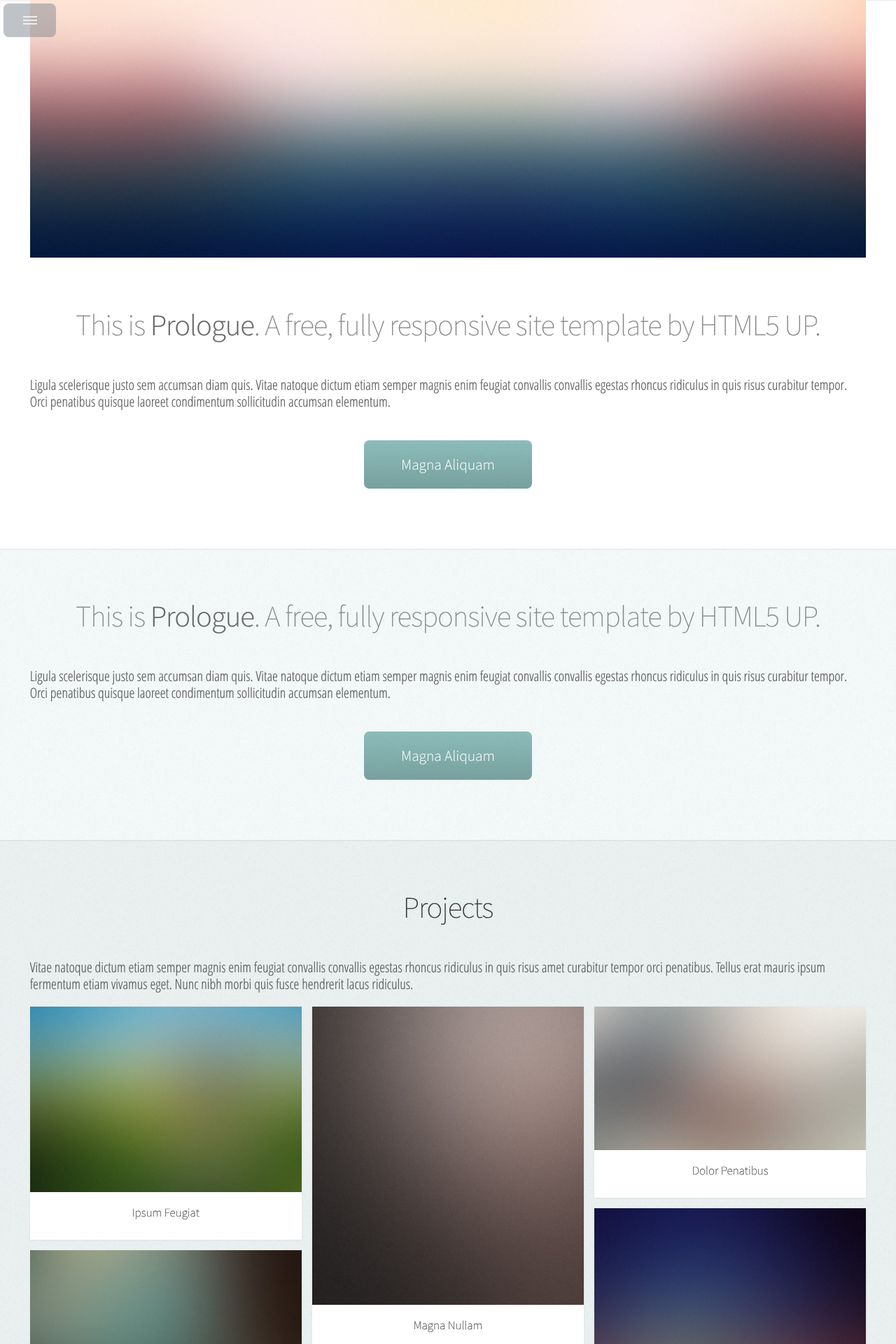
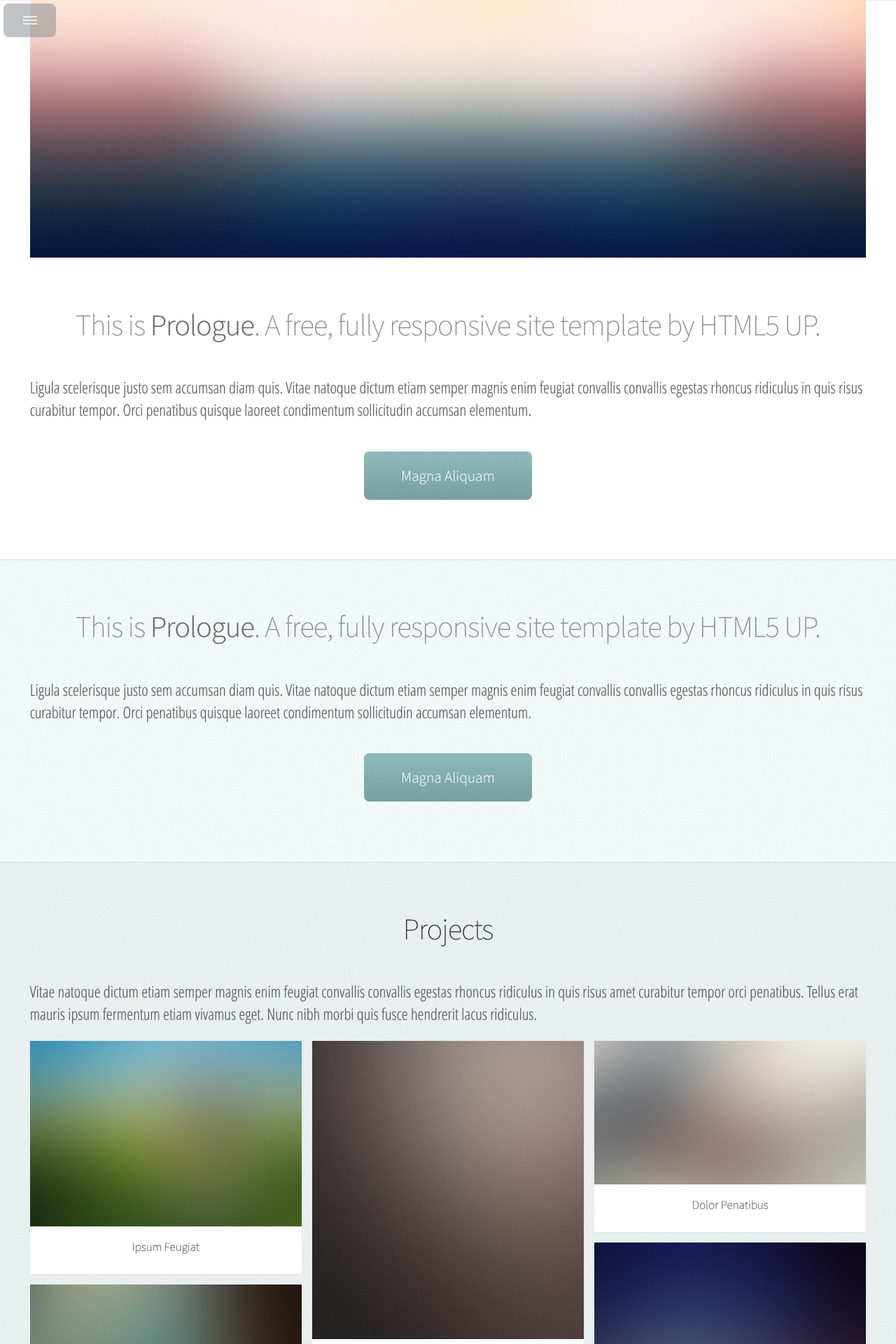
Before and after one commit to sonph/sonph.github.io.old, a Jekyll site: the page built from index.html, in a window 1280 px wide. Shown: the top 1920 px of the page at 70% size. Built offline with Jekyll 4.4.1, drawn with Linux system fonts in a browser that asks for light colours; Markdown is read by kramdown in place of the engine named in the settings.

Commit message:
add disqus css section

```diff
--- a/assets/css/style.css
+++ b/assets/css/style.css
@@ -148,9 +148,9 @@
 	{
 		text-align: left;
 		font-family: 'Open Sans Condensed', sans-serif;
-		font-size: 15pt;
+		font-size: 17pt;
 		font-weight: 300;
-		line-height: 1.2em;
+		line-height: 1.4em;
 		color: #555;
 		margin-bottom: 1em;
 	}
@@ -1154,3 +1154,12 @@
 		{
 			background-color: #e8edec;
 		}
+
+/*********************************************************************************/
+/* Disqus                                                                          */
+/*********************************************************************************/
+
+#disqus_thread {
+	padding-left: 15%;
+	padding-right: 15%;
+}
```
